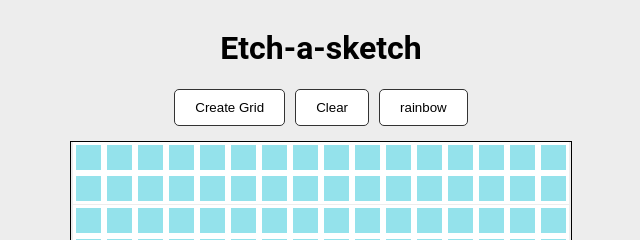
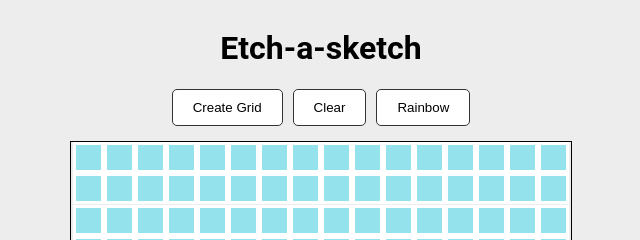
Before and after one commit to liang123993/etch-a-sketch, a plain HTML site: page index.html in a window 1280 px wide. Shown: the top 240 px of the page, 319-959 px from the left. Drawn offline with Linux system fonts and the light colour scheme.

Commit message:
fix: capitalize rainbow button text for consistency

```diff
--- a/index.html
+++ b/index.html
@@ -16,7 +16,7 @@
         <div id="btns">
             <button id="grid-btn">Create Grid</button>
             <button id="reset">Clear</button>
-            <button id="rainbow">rainbow</button>
+            <button id="rainbow">Rainbow</button>
         </div>
 
         <div id="container">
```
